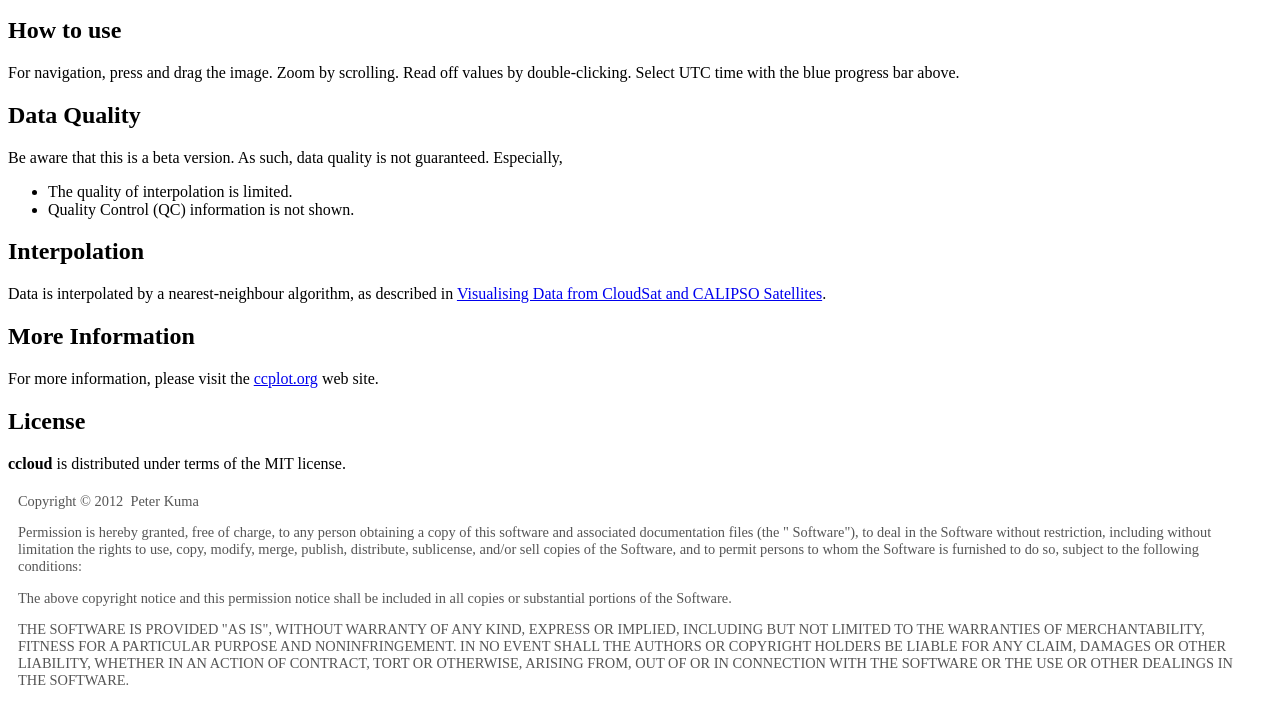
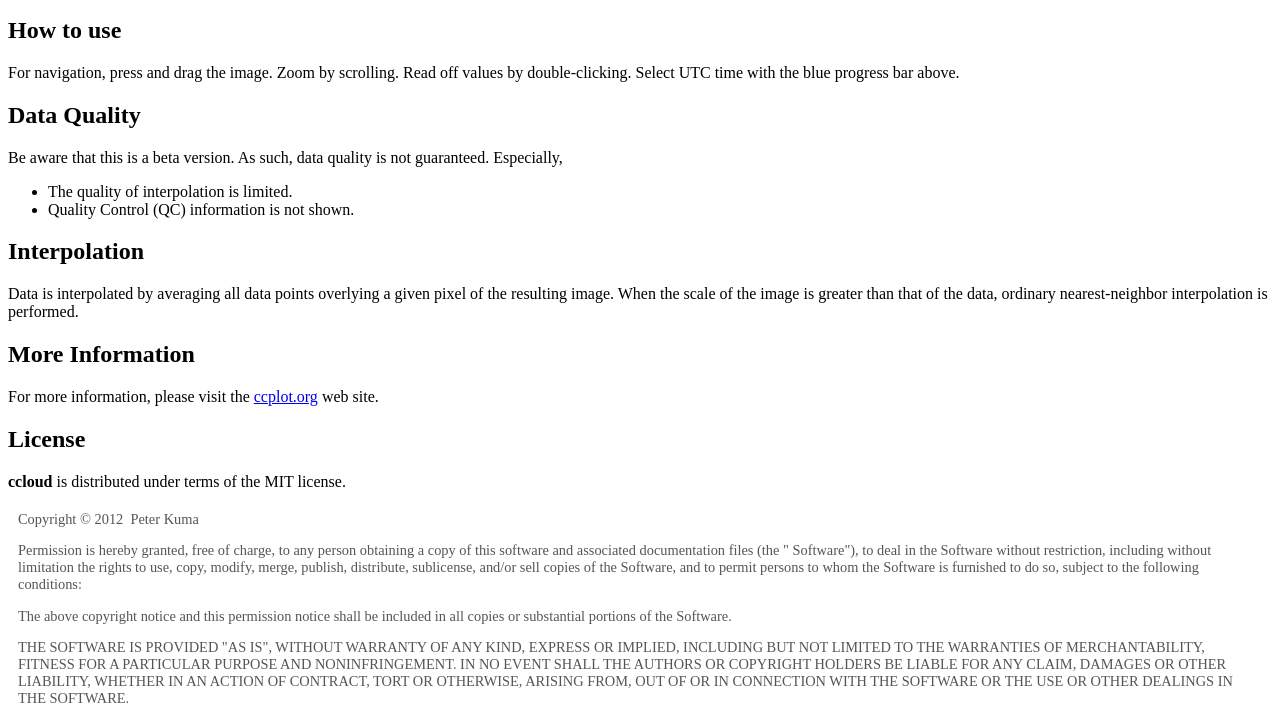
Before and after one commit to peterkuma/ccbrowse, a plain HTML site: page www/about.html in a window 1280 px wide. Shown: the part 116-843 px from the top of the page. Drawn offline with Linux system fonts and the light colour scheme.

Commit message:
Update information about interpolation in About

```diff
--- a/www/about.html
+++ b/www/about.html
@@ -27,8 +27,9 @@
 </ul>
 <h2>Interpolation</h2>
 <p>
-    Data is interpolated by a nearest-neighbour algorithm,
-    as described in <a href="http://ccplot.org/pub/doc/pdf/Visualising_Data_from_CloudSat_and_CALIPSO_Satellites.pdf">Visualising Data from CloudSat and CALIPSO Satellites</a>.
+    Data is interpolated by averaging all data points overlying a given
+    pixel of the resulting image. When the scale of the image is greater
+    than that of the data, ordinary nearest-neighbor interpolation is performed.
 </p>
 <!--
 <h2>Data Sources</h2>
```
